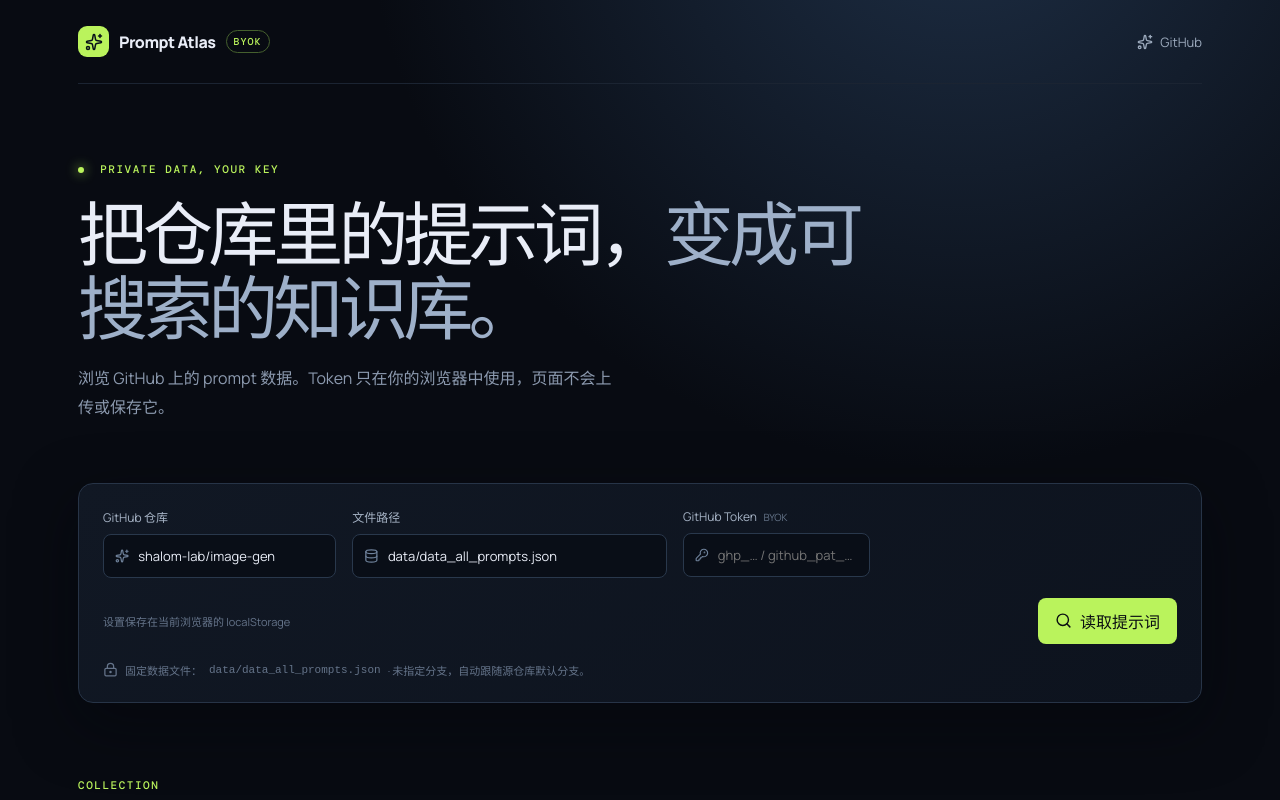
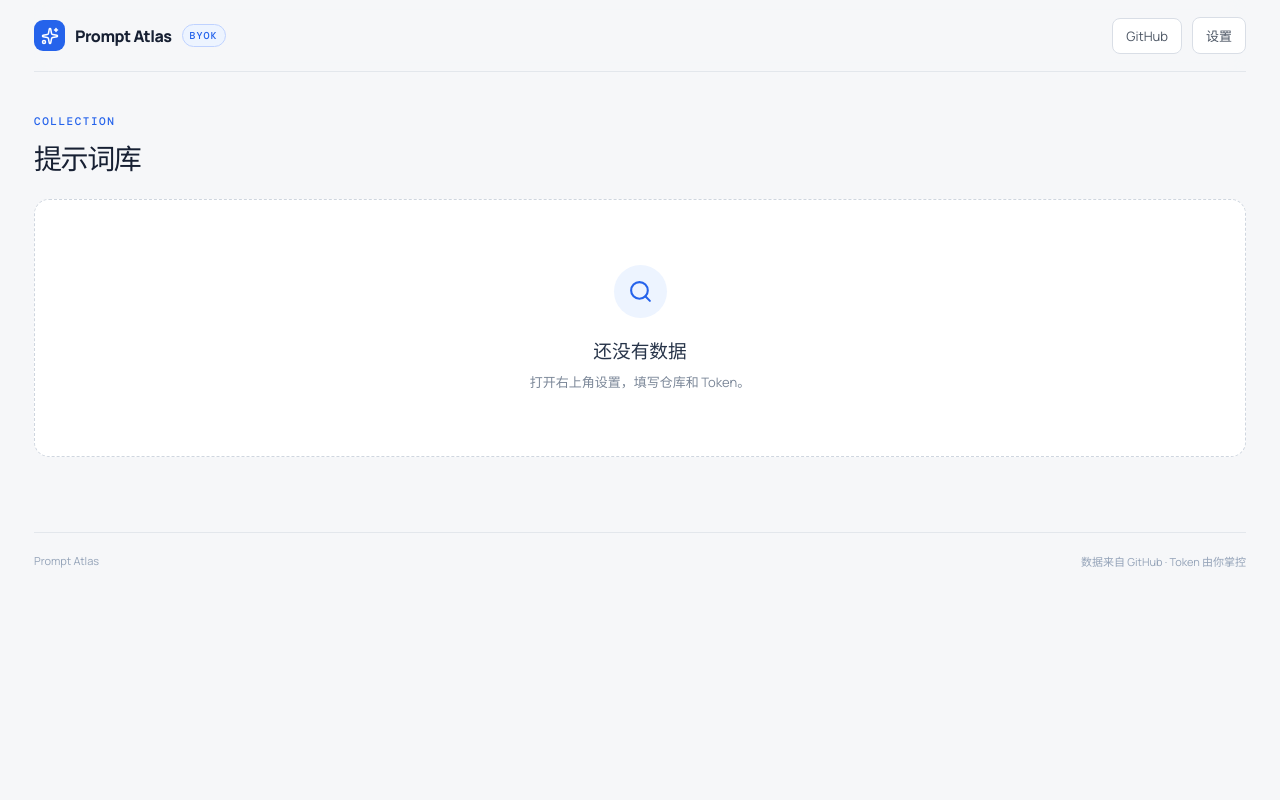
Before and after one commit to shalom-lab/image-gen-web, a React (Vite) app: page / in a window 1280 px wide. Shown: the top 800 px of the page. Built offline with nearby package versions, Linux system fonts and the light colour scheme.

Commit message:
feat: refine light prompt workspace

```diff
--- a/src/main.jsx
+++ b/src/main.jsx
@@ -1,6 +1,6 @@
-import React, { useMemo, useState } from 'react';
+import React, { useEffect, useMemo, useState } from 'react';
 import { createRoot } from 'react-dom/client';
-import { KeyRound, Search, Sparkles, RefreshCw, Copy, Check, ExternalLink, Database, LockKeyhole } from 'lucide-react';
+import { KeyRound, Search, Sparkles, RefreshCw, Copy, Check, ExternalLink } from 'lucide-react';
 import './styles.css';
 
 const DEFAULTS = {
@@ -33,8 +33,9 @@
 
 function App() {
   const [repo, setRepo] = useState(() => localStorage.getItem(STORAGE_KEYS.repo) || DEFAULTS.repo);
-  const [filePath, setFilePath] = useState(DEFAULTS.path);
+  const filePath = DEFAULTS.path;
   const [token, setToken] = useState(() => localStorage.getItem(STORAGE_KEYS.token) || '');
+  const [settingsOpen, setSettingsOpen] = useState(false);
   const [query, setQuery] = useState('');
   const [records, setRecords] = useState([]);
   const [sourceUrl, setSourceUrl] = useState('');
@@ -42,6 +43,10 @@
   const [error, setError] = useState('');
   const [loadedAt, setLoadedAt] = useState('');
   const [copied, setCopied] = useState(null);
+
+  useEffect(() => {
+    if (localStorage.getItem(STORAGE_KEYS.token)) loadPrompts();
+  }, []);
 
   const visible = useMemo(() => {
     const needle = query.trim().toLowerCase();
@@ -78,6 +83,7 @@
       setRecords(toRecords(payload));
       setSourceUrl(`https://github.com/${repo.trim()}/blob/HEAD/${filePath}`);
       setLoadedAt(new Date().toLocaleString('zh-CN', { hour12: false }));
+      setSettingsOpen(false);
     } catch (requestError) {
       setRecords([]);
       setError(`${requestError.message}。请检查仓库、路径、分支和 Token 权限。`);
@@ -96,32 +102,16 @@
     <main className="app-shell">
       <header className="topbar">
         <div className="brand"><span className="brand-mark"><Sparkles size={18} /></span><span>Prompt Atlas</span><span className="pill">BYOK</span></div>
-        <a className="top-link" href="https://github.com" target="_blank" rel="noreferrer"><Sparkles size={16} /> GitHub</a>
+        <div className="top-actions"><a className="repo-link" href="https://github.com/shalom-lab/image-gen-web" target="_blank" rel="noreferrer">GitHub</a><button className="settings-button" onClick={() => setSettingsOpen(true)}>设置</button></div>
       </header>
 
-      <section className="hero">
-        <div className="eyebrow"><span className="status-dot" /> PRIVATE DATA, YOUR KEY</div>
-        <h1>把仓库里的提示词，<em>变成可搜索的知识库。</em></h1>
-        <p className="hero-copy">浏览 GitHub 上的 prompt 数据。Token 只在你的浏览器中使用，页面不会上传或保存它。</p>
-      </section>
-
-      <section className="control-panel">
-        <form onSubmit={loadPrompts}>
-          <div className="field-grid">
-            <label><span>GitHub 仓库</span><div className="input-wrap"><Sparkles size={16} /><input value={repo} onChange={(e) => setRepo(e.target.value)} placeholder="owner/repository" /></div></label>
-            <label><span>文件路径</span><div className="input-wrap"><Database size={16} /><input value={filePath} onChange={(e) => setFilePath(e.target.value)} placeholder="data/data_all_prompts.json" /></div></label>
-            <label><span>GitHub Token <small>BYOK</small></span><div className="input-wrap"><KeyRound size={16} /><input type="password" value={token} onChange={(e) => setToken(e.target.value)} placeholder="ghp_… / github_pat_…" /></div></label>
-          </div>
-          <div className="panel-actions"><span className="saved-hint">设置保存在当前浏览器的 localStorage</span><button className="load-button" type="submit" disabled={loading}>{loading ? <><RefreshCw className="spin" size={17} /> 读取中…</> : <><Search size={17} /> 读取提示词</>}</button></div>
-        </form>
-        <div className="security-note"><LockKeyhole size={15} /> 固定数据文件：<code>{DEFAULTS.path}</code> · 未指定分支，自动跟随源仓库默认分支。</div>
-      </section>
+      {settingsOpen && <div className="panel-backdrop" onMouseDown={() => setSettingsOpen(false)}><aside className="settings-panel" onMouseDown={(event) => event.stopPropagation()}><div className="panel-heading"><div><span>设置</span><small>保存在当前浏览器</small></div><button onClick={() => setSettingsOpen(false)} aria-label="关闭">×</button></div><form onSubmit={loadPrompts}><label><span>GitHub 仓库</span><div className="input-wrap"><Sparkles size={16} /><input value={repo} onChange={(event) => setRepo(event.target.value)} placeholder="owner/repository" /></div></label><label><span>GitHub Token</span><div className="input-wrap"><KeyRound size={16} /><input type="password" value={token} onChange={(event) => setToken(event.target.value)} placeholder="github_pat_…" /></div></label><div className="fixed-path"><span>数据文件</span><code>{DEFAULTS.path}</code></div><button className="load-button" type="submit" disabled={loading}>{loading ? <><RefreshCw className="spin" size={17} /> 读取中…</> : '保存并读取'}</button></form></aside></div>}
 
       {error && <div className="error-box">{error}</div>}
 
-      <section className="results-head"><div><div className="section-kicker">COLLECTION</div><h2>{records.length ? `${visible.length} 条提示词` : '等待一次读取'}</h2></div>{records.length > 0 && <div className="result-tools"><label className="search-box"><Search size={17} /><input value={query} onChange={(e) => setQuery(e.target.value)} placeholder="搜索内容、标签或名称…" /></label><span className="updated">更新于 {loadedAt}</span>{sourceUrl && <a href={sourceUrl} target="_blank" rel="noreferrer" aria-label="在 GitHub 查看源文件"><ExternalLink size={17} /></a>}</div>}</section>
+      <section className="results-head"><div><div className="section-kicker">COLLECTION</div><h2>{records.length ? `${visible.length} 条提示词` : '提示词库'}</h2></div>{records.length > 0 && <div className="result-tools"><label className="search-box"><Search size={17} /><input value={query} onChange={(e) => setQuery(e.target.value)} placeholder="搜索内容、标签或名称…" /></label><span className="updated">更新于 {loadedAt}</span>{sourceUrl && <a href={sourceUrl} target="_blank" rel="noreferrer" aria-label="在 GitHub 查看源文件"><ExternalLink size={17} /></a>}</div>}</section>
 
-      {records.length === 0 && !error && <div className="empty-state"><div className="empty-icon"><Search size={25} /></div><h3>从你的仓库开始</h3><p>填写仓库和数据文件路径，再点击“读取提示词”。公开仓库无需 Token。</p></div>}
+      {records.length === 0 && !error && <div className="empty-state"><div className="empty-icon"><Search size={25} /></div><h3>{loading ? '正在读取…' : '还没有数据'}</h3><p>{loading ? '正在从 GitHub 获取提示词。' : '打开右上角设置，填写仓库和 Token。'}</p></div>}
       {records.length > 0 && visible.length === 0 && <div className="empty-state compact"><h3>没有匹配结果</h3><p>试试更短的关键词，或清空搜索框。</p></div>}
       <div className="card-grid">{visible.map((item, index) => { const text = bodyOf(item); const keywords = Array.isArray(item?.keywords) ? item.keywords : []; return <article className="prompt-card" key={`${titleOf(item, index)}-${index}`}><div className="card-top"><span className="card-number">{String(index + 1).padStart(2, '0')}</span><span className="date-label">{item?.savedAt ? new Date(item.savedAt).toLocaleDateString('zh-CN') : 'PROMPT'}</span><button className="copy-button" onClick={() => copyPrompt(text, index)}>{copied === index ? <><Check size={15} /> 已复制</> : <><Copy size={15} /> 复制</>}</button></div><h3>{titleOf(item, index)}</h3><p>{text}</p><div className="card-meta">{keywords.slice(0, 4).map((keyword) => <span key={keyword}>{keyword}</span>)}{item?.reply_keyword && <span className="reply-tag">⌁ {item.reply_keyword}</span>}</div></article>; })}</div>
       <footer><span>Prompt Atlas</span><span>数据来自 GitHub · Token 由你掌控</span></footer>
--- a/src/styles.css
+++ b/src/styles.css
@@ -15,3 +15,59 @@
 .date-label { color: #53647b; font: 10px 'DM Mono'; margin-left: auto; margin-right: 10px; }
 .card-meta .reply-tag { color: #baf35c; background: #25351e; }
 .saved-hint { color: #65748a; font-size: 11px; }
+
+/* Light workspace */
+:root { color: #1f2937; background: #f6f7f9; }
+body { background: #f6f7f9; color: #1f2937; }
+.app-shell { max-width: 1640px; min-height: 100vh; padding: 0 34px 40px; }
+.topbar { height: 72px; border-color: #e3e7ec; background: #f6f7f9e8; position: sticky; top: 0; z-index: 10; backdrop-filter: blur(12px); }
+.brand { color: #172033; }
+.brand-mark { color: #fff; background: #2563eb; }
+.pill { color: #2563eb; border-color: #bfd2ff; background: #edf4ff; }
+.top-actions { display: flex; align-items: center; gap: 10px; }
+.repo-link, .settings-button { color: #4b5563; background: #fff; border: 1px solid #d9dee6; border-radius: 8px; padding: 8px 13px; text-decoration: none; font-size: 13px; cursor: pointer; }
+.repo-link:hover, .settings-button:hover { color: #1d4ed8; border-color: #93b4f6; }
+.results-head { margin: 42px 0 22px; }
+.section-kicker { color: #2563eb; }
+.results-head h2 { color: #172033; }
+.result-tools > a { color: #64748b; }
+.search-box { background: #fff; border-color: #d9dee6; color: #94a3b8; box-shadow: 0 1px 2px #0f172a0a; }
+.search-box:focus-within { border-color: #2563eb; box-shadow: 0 0 0 3px #2563eb14; }
+.search-box input { color: #172033; }
+.updated { color: #94a3b8; }
+.error-box { color: #a93226; border-color: #f3c4bd; background: #fff1ef; }
+.empty-state { border-color: #cfd6df; background: #fff; color: #7b8798; }
+.empty-icon { color: #2563eb; background: #edf4ff; }
+.empty-state h3 { color: #273449; }
+.card-grid { grid-template-columns: repeat(4, minmax(0, 1fr)); gap: 16px; }
+.prompt-card { min-height: 260px; background: #fff; border-color: #e0e5eb; box-shadow: 0 2px 9px #1720330a; }
+.prompt-card:hover { border-color: #9bb8ed; box-shadow: 0 10px 25px #17203310; }
+.card-number { color: #2563eb; }
+.date-label { color: #9aa5b5; }
+.copy-button { color: #7b8798; }
+.copy-button:hover { color: #2563eb; }
+.prompt-card h3 { color: #172033; }
+.prompt-card p { color: #5d6878; }
+.card-meta span { color: #607085; background: #f1f4f7; }
+.card-meta .reply-tag { color: #1d4ed8; background: #eaf1ff; }
+footer { color: #94a3b8; border-color: #e3e7ec; }
+.panel-backdrop { position: fixed; inset: 0; z-index: 40; display: flex; justify-content: flex-end; background: #17203342; backdrop-filter: blur(2px); }
+.settings-panel { width: min(430px, 92vw); min-height: 100%; background: #fff; padding: 28px; box-shadow: -20px 0 60px #1720331f; animation: panel-in .2s ease-out; }
+.panel-heading { display: flex; align-items: start; justify-content: space-between; margin-bottom: 34px; }
+.panel-heading > div { display: flex; flex-direction: column; gap: 5px; }
+.panel-heading span { color: #172033; font-size: 22px; font-weight: 800; }
+.panel-heading small { color: #8a96a7; }
+.panel-heading button { border: 0; background: #f1f4f7; color: #5d6878; border-radius: 8px; width: 34px; height: 34px; font-size: 22px; cursor: pointer; }
+.settings-panel form { display: flex; flex-direction: column; gap: 20px; }
+.settings-panel label > span, .fixed-path > span { color: #536174; font-weight: 600; }
+.settings-panel .input-wrap { background: #fff; border-color: #d9dee6; color: #94a3b8; }
+.settings-panel .input-wrap:focus-within { border-color: #2563eb; box-shadow: 0 0 0 3px #2563eb14; }
+.settings-panel .input-wrap input { color: #172033; }
+.fixed-path { display: flex; flex-direction: column; gap: 8px; }
+.fixed-path code { color: #506078; background: #f1f4f7; border-radius: 8px; padding: 12px; font-size: 12px; }
+.settings-panel .load-button { margin-top: 6px; justify-content: center; color: #fff; background: #2563eb; }
+.settings-panel .load-button:hover { background: #1d4ed8; }
+@keyframes panel-in { from { transform: translateX(24px); opacity: 0; } }
+@media (max-width: 1250px) { .card-grid { grid-template-columns: repeat(3, minmax(0, 1fr)); } }
+@media (max-width: 900px) { .card-grid { grid-template-columns: repeat(2, minmax(0, 1fr)); } }
+@media (max-width: 600px) { .app-shell { padding: 0 16px 30px; }.card-grid { grid-template-columns: 1fr; }.results-head { margin-top: 28px; }.repo-link { display: none; } }
```
